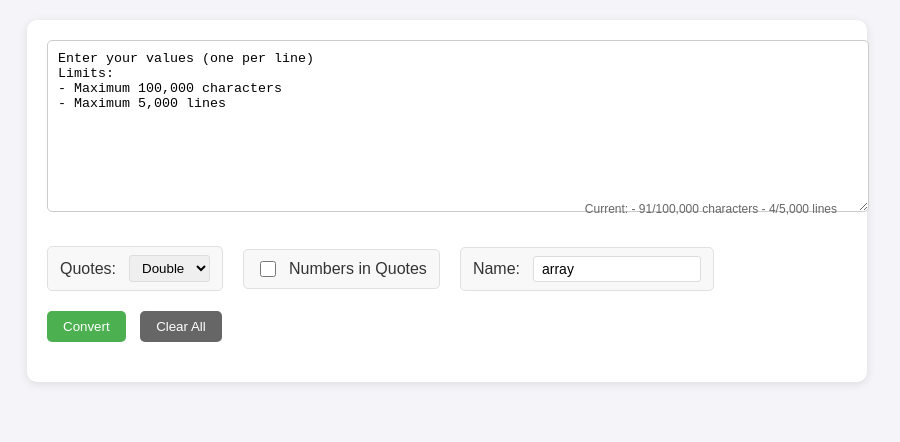
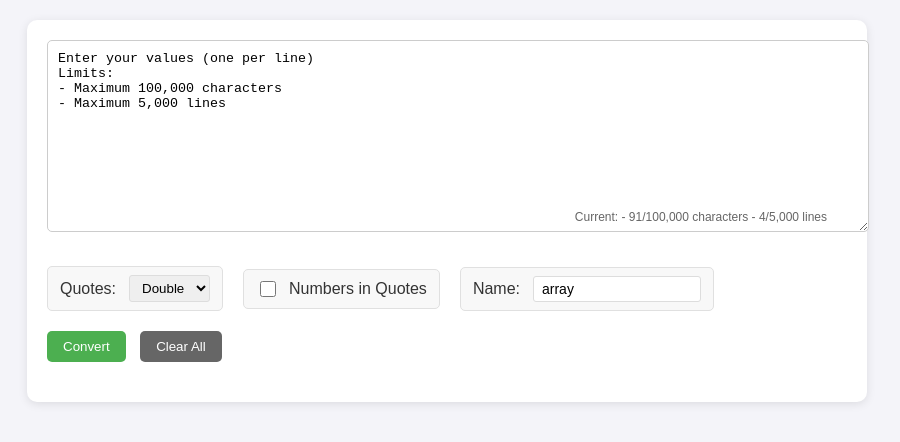
Before and after one commit to Gi7w0rm/ArrayThisClone, a plain HTML site: page index.html in a window 1280 px wide. Shown: the whole page, without its empty margins (193-1093 px from the left). Drawn offline with Linux system fonts and the light colour scheme.

Commit message:
Update styles.css

```diff
--- a/styles.css
+++ b/styles.css
@@ -25,6 +25,7 @@ textarea {
     width: 100%;
     height: 150px;
     padding: 10px;
+    padding-bottom: 30px; /* Added padding at bottom to make room for the counter */
     border: 1px solid #ccc;
     border-radius: 5px;
     font-family: monospace;
@@ -72,11 +73,15 @@ select {
 
 #inputInfo {
     position: absolute;
-    bottom: 10px;
-    right: 10px;
+    bottom: 20px; /* Adjusted from 10px */
+    right: 15px; /* Adjusted from 10px */
     color: #666;
     font-size: 12px;
     text-align: right;
+    background: rgba(255, 255, 255, 0.9); /* Semi-transparent background */
+    padding: 2px 5px;
+    border-radius: 3px;
+    z-index: 1; /* Ensure it stays above the textarea content */
 }
 
 .buttons {
```
